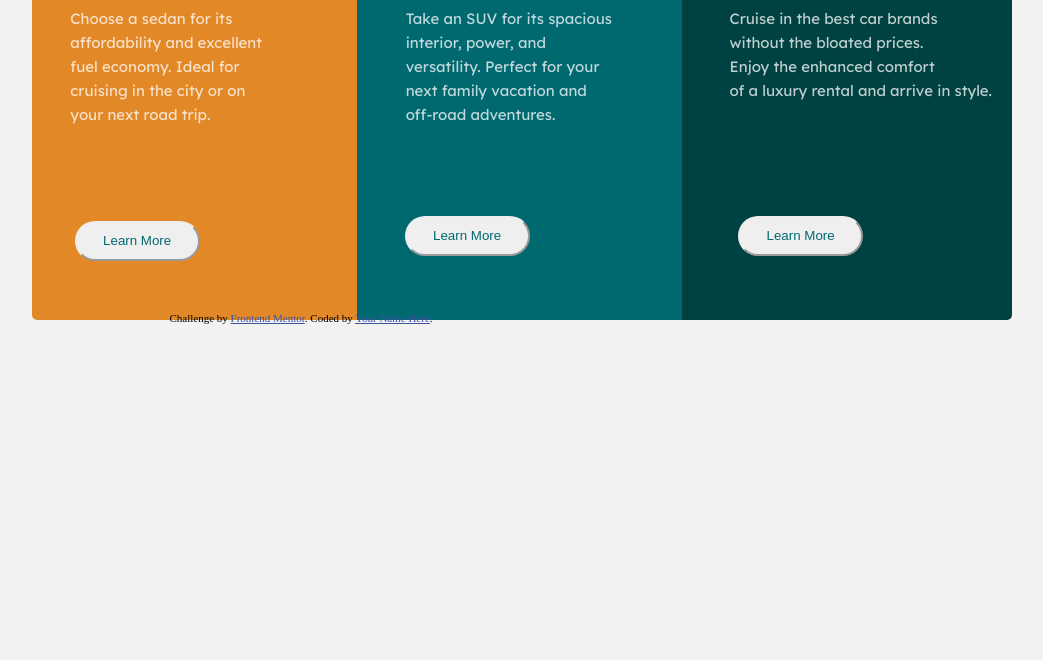
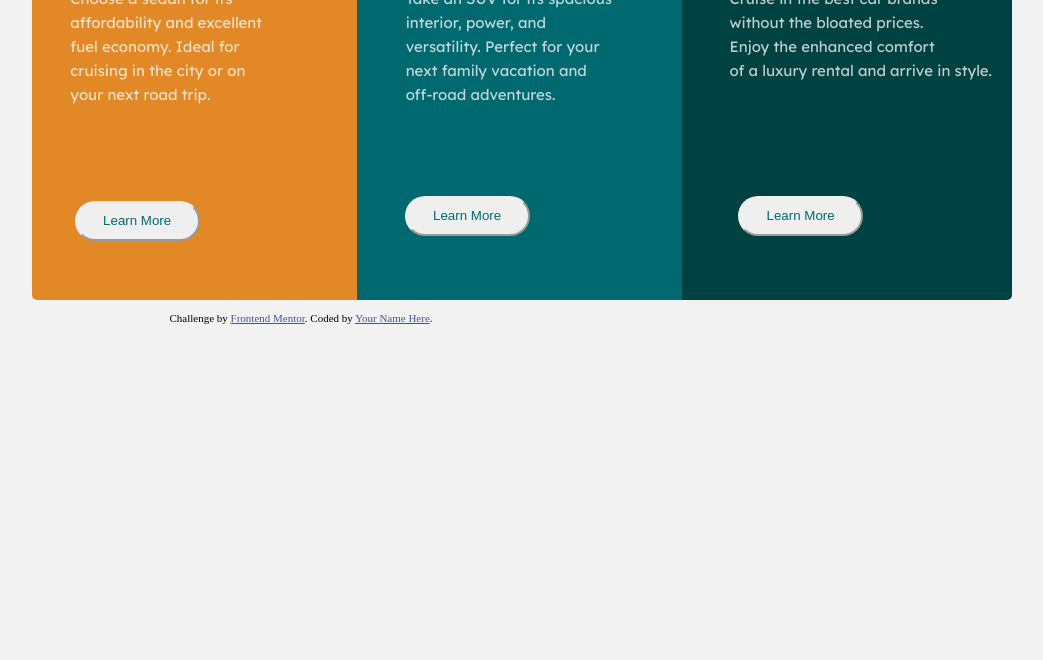
Before and after one commit to developertarik/3-columns-card-component, a plain HTML site: page index.html in a window 1280 px wide. Shown: the part 348-1008 px from the top of the page, without its empty margins (108-1151 px from the left). Drawn offline with Linux system fonts and the light colour scheme.

Commit message:
Update style.css

```diff
--- a/styles/style.css
+++ b/styles/style.css
@@ -26,7 +26,7 @@ div{
     width: 1000px;
     height:500px;
     position: relative;
-    top:160px;
+    top:140px;
     border-radius: 12px;
 }
 .a{
```
